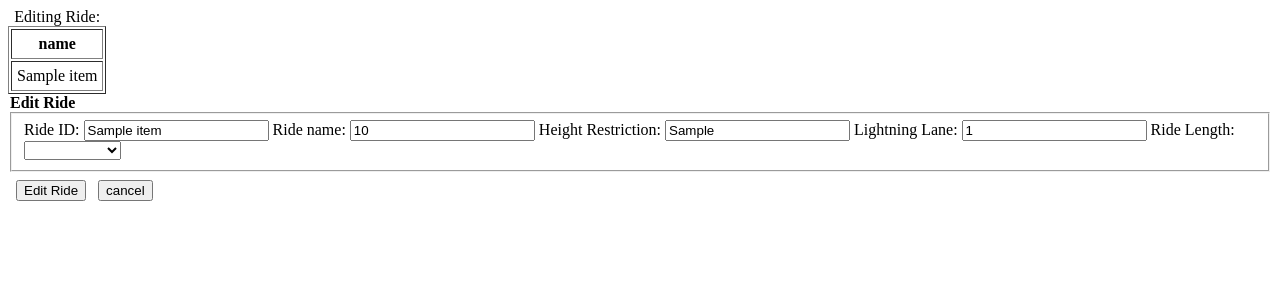
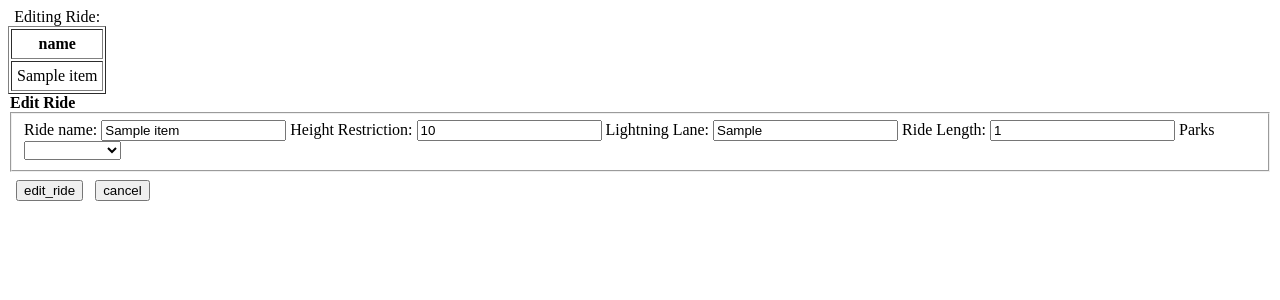
Before and after one commit to tassonem/Disney-App, a Flask app: template templates/edit_rides.j2 in a window 1280 px wide. Shown: the top 300 px of the page. Run offline with Flask 2, Linux system fonts and the light colour scheme; the template is opened without the code that fills it: most values are stand-ins (such as "Sample title", 1, 10 or a date in 2020); some libraries are stand-ins or nearby versions.

Commit message:
Update edit_rides.j2

```diff
--- a/templates/edit_rides.j2
+++ b/templates/edit_rides.j2
@@ -39,27 +39,27 @@
 
         <div id="edit">
             <!-- form to edit data in bsg_people-->
-            <form id="editRide" action="/edit_ride/{{data[0].id}}" method="post">
+            <form id="edit_ride" action="/edit_ride/{{data[0].rideID}}" method="post">
                 <legend><strong>Edit Ride</strong></legend>
                 <fieldset>
                     <!-- We can preset form inputs to match attributes currently stored for 'id' of person to be updated via value= and accessing our passed data tuple -->
                     <!-- Create hidden form input to store the passed 'id' of the person we are editing so we can access it easily in our 'POST' method in our app.py -->
-                    <input type="hidden" value="{{data[0].ride_id}}" class="form-control" id="ride_id" name="ride_id" required>
-                    <label for="ride_id">Ride ID:</label>
+                    <input type="hidden" value="{{data[0].rideID}}" class="form-control" id="rideID" name="rideID" pattern="[0-4]{1}" required>
 
+                    <label for="ride_name">Ride name:</label>
                     <input type="text" value="{{data[0].ride_name}}" class="form-control" id="ride_name" name="ride_name" pattern="[A-Za-z]{1,}" required>
-                    <label for="ride_name">Ride name:</label>
 
+                    <label for="height_restriction">Height Restriction:</label>
                     <input type="text" value="{{data[0].height_restriction}}" class="form-control" id="height_restriction" name="height_restriction" pattern="[A-Za-z0-9]{1,}">
-                    <label for="height_restriction">Height Restriction:</label>
 
+                    <label for="lightning_lane">Lightning Lane:</label>
                     <input type="text" value="{{data[0].lightning_lane}}" class="form-control" id="lightning_lane" name="lightning_lane" pattern="[A-Za-z0-9]{1,}">
-                    <label for="lightning_lane">Lightning Lane:</label>
 
+                    <label for="ride_length">Ride Length:</label>
                     <input type="text" value="{{data[0].ride_length}}" class="form-control" id="ride_length" name="ride_length" pattern="[A-Za-z0-9]{1,}">
-                    <label for="ride_length">Ride Length:</label>
 
-                    <select class="form-control" id="parks" name="parks" pattern="[0-4]{1}" placeholder="" required>
+                    <label for="parks">Parks</label>
+                    <select class="form-control" id="parks" name="parks" pattern="[0-4]{1}" placeholder="">
                         <!-- Access our parks tuple passed from app.py-->
                         <option value="0">&nbsp;</option>
                         {% for park in parks %}
@@ -77,7 +77,7 @@
 
 
                 </fieldset>
-                <input type="submit" value="Edit Ride" name="Edit_Ride" class="btn btn-primary" style="margin:.5rem;">
+                <input type="submit" value="edit_ride" name="edit_ride" class="btn btn-primary" style="margin:.5rem;">
                 <a href='/rides'><input class="btn" type="button" value="cancel"></a>
             </form>
 
```
